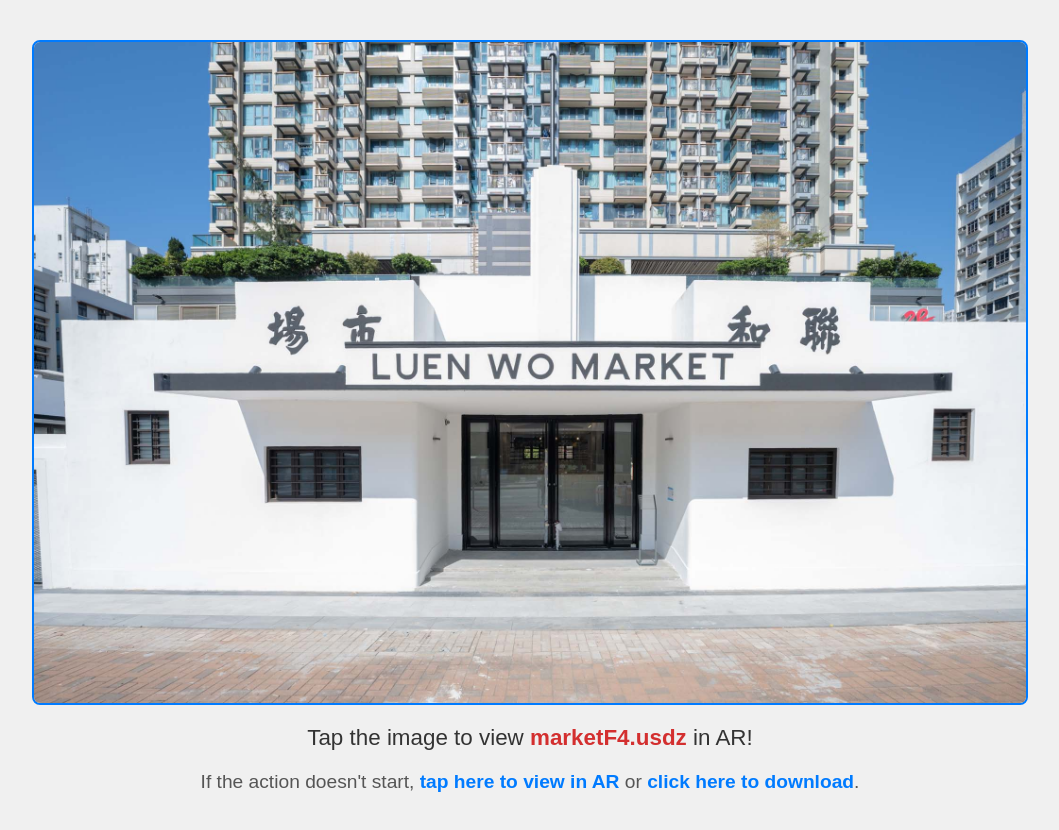
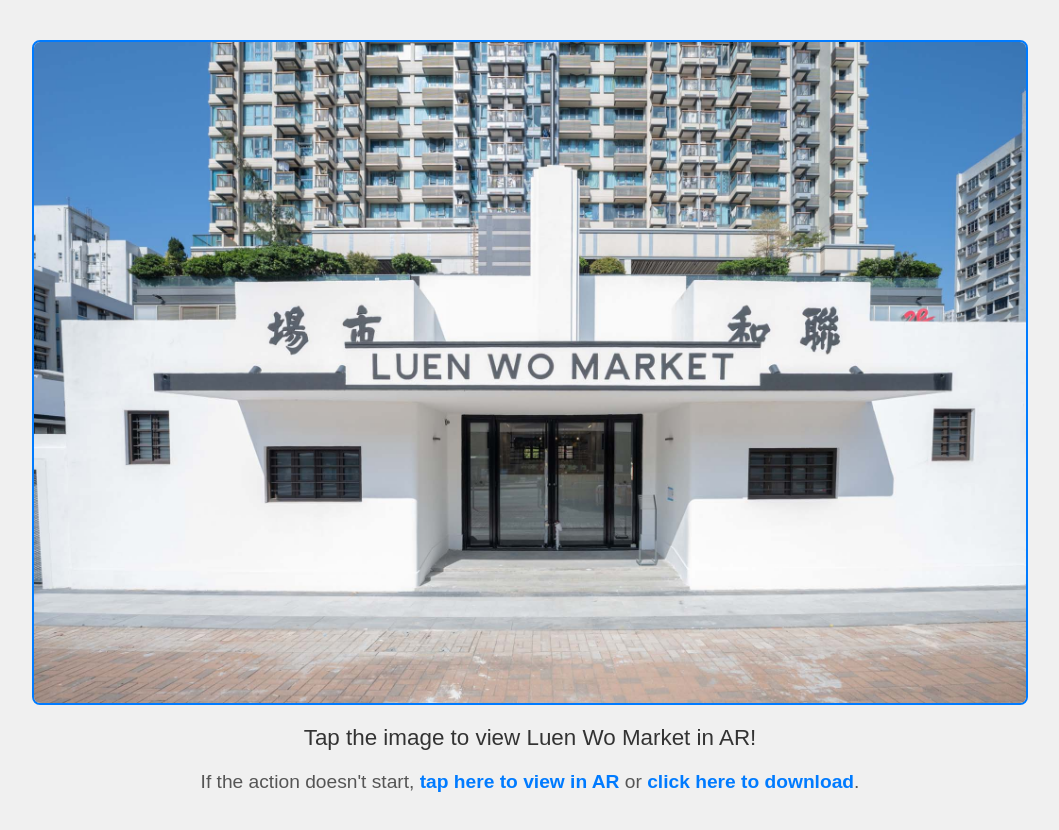
Before and after one commit to DDyo/Luen-Wo-Market, a plain HTML site: page index.html in a window 1280 px wide. Shown: the whole page, without its empty margins (110-1169 px from the left). Drawn offline with Linux system fonts and the light colour scheme.

Commit message:
index.html

```diff
--- a/index.html
+++ b/index.html
@@ -73,7 +73,7 @@
     <a href="marketF4.usdz" rel="ar">
         <img id="ar-image" src="market.jpg" alt="Preview of marketF4.usdz">
     </a>
-    <div id="ar-instruction">Tap the image to view <span class="highlight">marketF4.usdz</span> in AR!</div>
+    <div id="ar-instruction">Tap the image to view Luen Wo Market in AR!</div>
     <p>If the action doesn't start,
         <a href="marketF4.usdz" rel="ar" id="manual-link">tap here to view in AR</a> or
         <a href="marketF4.usdz" download>click here to download</a>.
```
